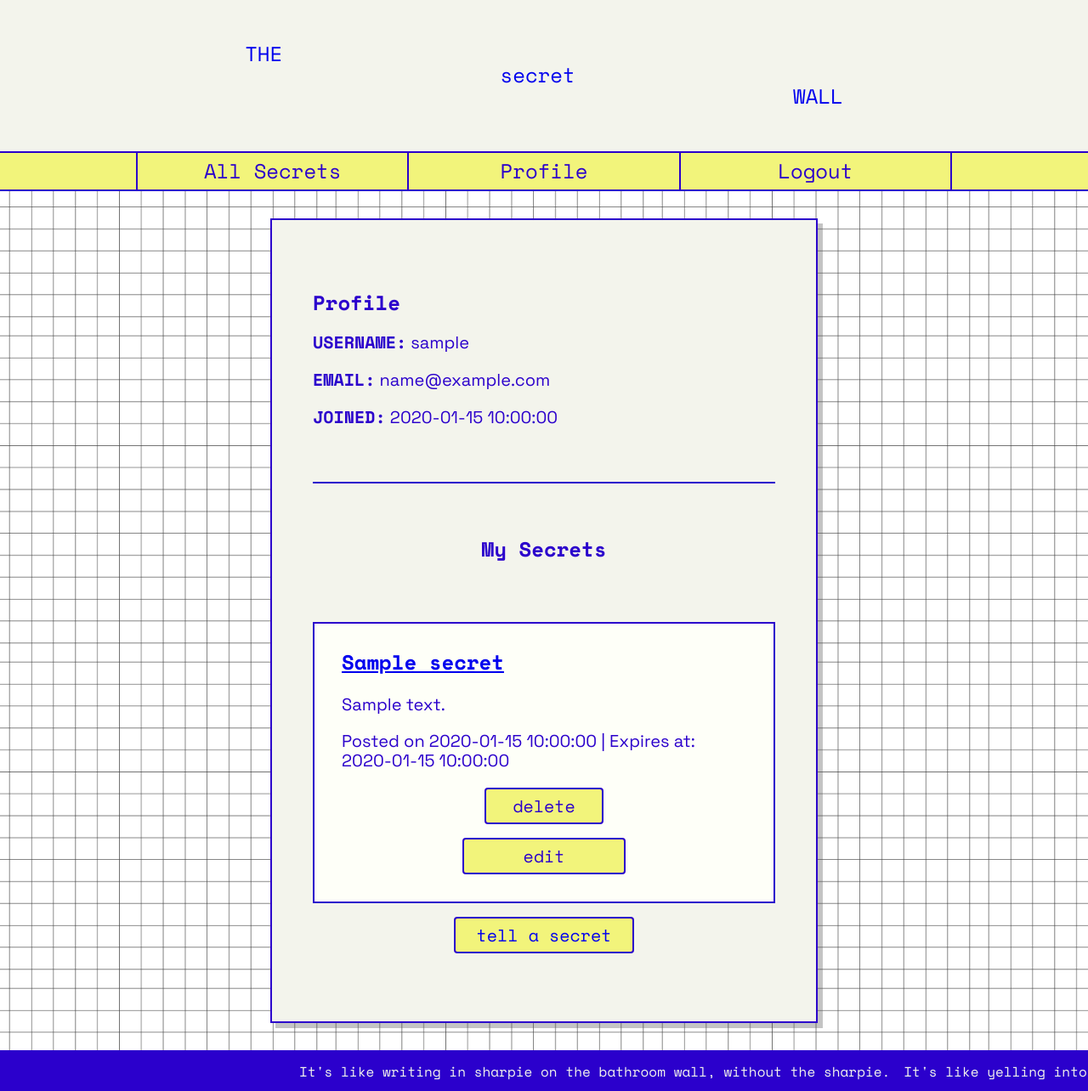
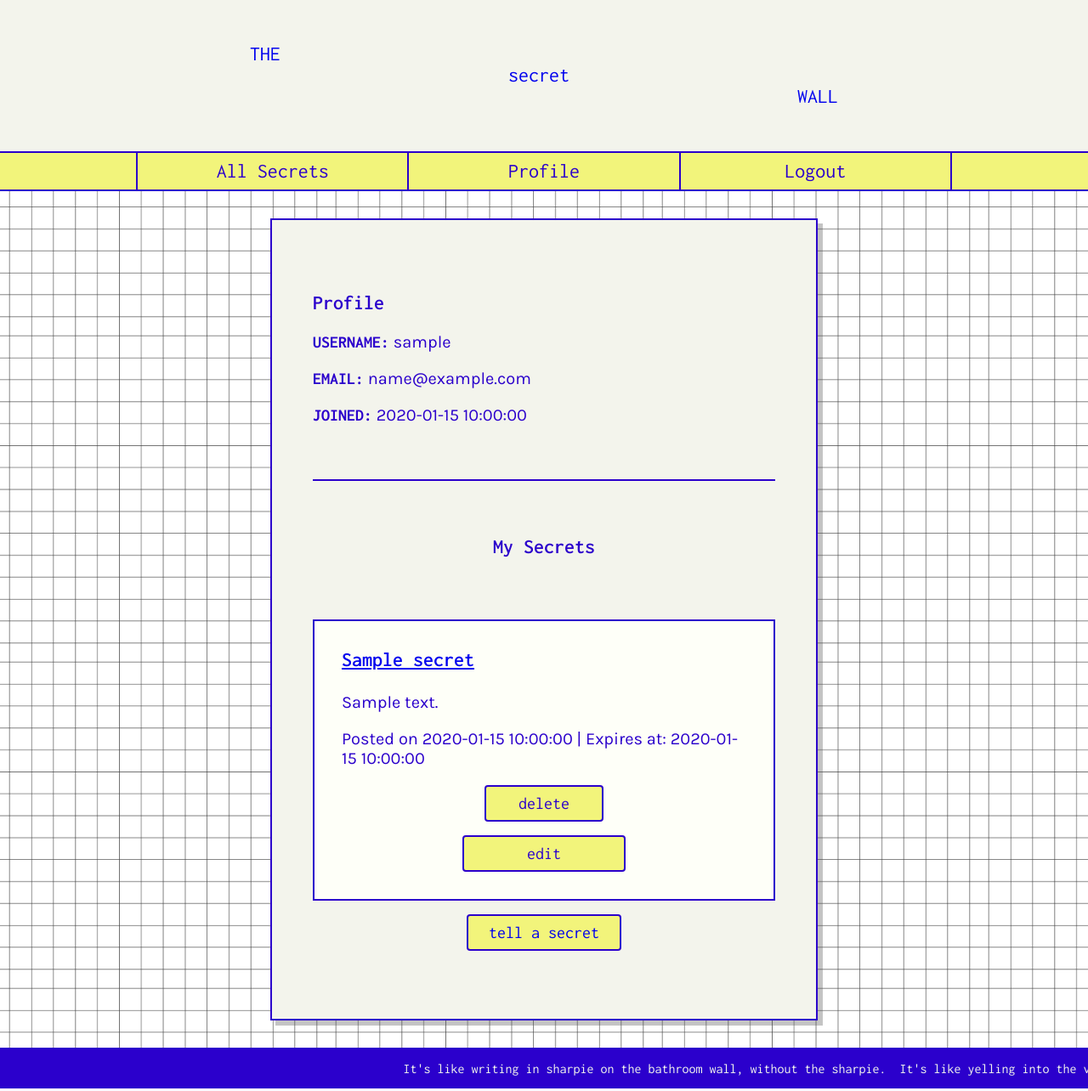
Before and after one commit to Elena-Ziyuan-Zhao/CIT-SUMMER-PROJECT, a Flask app: page /profile/1 in a window 1280 px wide. Shown: the whole page at 85% size. Run offline with Flask 3, Linux system fonts and the light colour scheme; a user stored in the database is signed in; tables that the repository leaves empty hold one stand-in row (values such as "Sample post").

Commit message:
changed fonts, gonna test out prefers colour theme for vars just for funsies

```diff
--- a/static/custom.css
+++ b/static/custom.css
@@ -1,9 +1,9 @@
-@import url("https://fonts.googleapis.com/css2?family=Space+Grotesk:wght@300..700&family=Space+Mono:ital,wght@0,400;0,700;1,400;1,700&display=swap");
+@import url("https://fonts.googleapis.com/css2?family=Inconsolata:wght@200..900&family=Karla:ital,wght@0,200..800;1,200..800&display=swap");
 /* ----- color scheme ----- */
 footer {
   background-color: #2B00CC;
   color: #F3F4EC;
-  font-family: "Space Mono", monospace;
+  font-family: "Inconsolata", monospace;
   height: 3rem;
   position: relative;
   overflow: hidden;
@@ -33,7 +33,7 @@ footer .marquee p {
   }
 }
 header {
-  font-family: "Space Mono", monospace;
+  font-family: "Inconsolata", monospace;
   font-size: clamp(1.25rem, 2.75vw, 1.5rem);
   background-color: #F3F4EC;
   margin-bottom: 2rem;
@@ -974,7 +974,7 @@ html body main {
   min-width: 16rem;
 }
 .profile-page h2, .profile-page h3 {
-  font-family: "Space Mono", monospace;
+  font-family: "Inconsolata", monospace;
   font-size: clamp(1.25rem, 2.75vw, 1.5rem);
   font-weight: 600;
   text-align: center;
@@ -987,11 +987,11 @@ html body main {
   padding: 2rem 0 1rem;
 }
 .profile-page p {
-  font-family: "Space Grotesk", sans-serif;
+  font-family: "Karla", sans-serif;
   font-size: clamp(1rem, 2.25vw, 1.25rem);
 }
 .profile-page .mb-4 p strong {
-  font-family: "Space Mono", monospace;
+  font-family: "Inconsolata", monospace;
   text-transform: uppercase;
 }
 .profile-page .card.mb-3 .card-body {
@@ -1001,7 +1001,7 @@ html body main {
   background-color: #fefff8;
 }
 .profile-page .card.mb-3 .card-body .card-title {
-  font-family: "Space Mono", monospace;
+  font-family: "Inconsolata", monospace;
   font-size: clamp(1.25rem, 2.75vw, 1.5rem);
   font-weight: 600;
 }
@@ -1012,7 +1012,7 @@ html body main {
 .profile-page button,
 .profile-page .btn {
   background-color: #F2F47B;
-  font-family: "Space Mono", monospace;
+  font-family: "Inconsolata", monospace;
   font-size: clamp(1rem, 2.25vw, 1.25rem);
   color: #2B00CC;
   padding: 0.5rem 1.5rem;
--- a/static/scss/vars_mixins/_vars.scss
+++ b/static/scss/vars_mixins/_vars.scss
@@ -1,7 +1,7 @@
 // fonts
-@import url('https://fonts.googleapis.com/css2?family=Space+Grotesk:wght@300..700&family=Space+Mono:ital,wght@0,400;0,700;1,400;1,700&display=swap');
-$header-font: "Space Mono", monospace;
-$body-font: "Space Grotesk", sans-serif;
+@import url('https://fonts.googleapis.com/css2?family=Inconsolata:wght@200..900&family=Karla:ital,wght@0,200..800;1,200..800&display=swap');
+$header-font: "Inconsolata", monospace;
+$body-font: "Karla", sans-serif;
 $header-font-size: clamp(1.25rem, 2.75vw, 1.5rem);
 $body-font-size: clamp(1rem, 2.25vw, 1.25rem);
 $max-content-width: 60rem;
```
Also changed, not shown: other parts of static/custom.css (+36 -36 lines).
